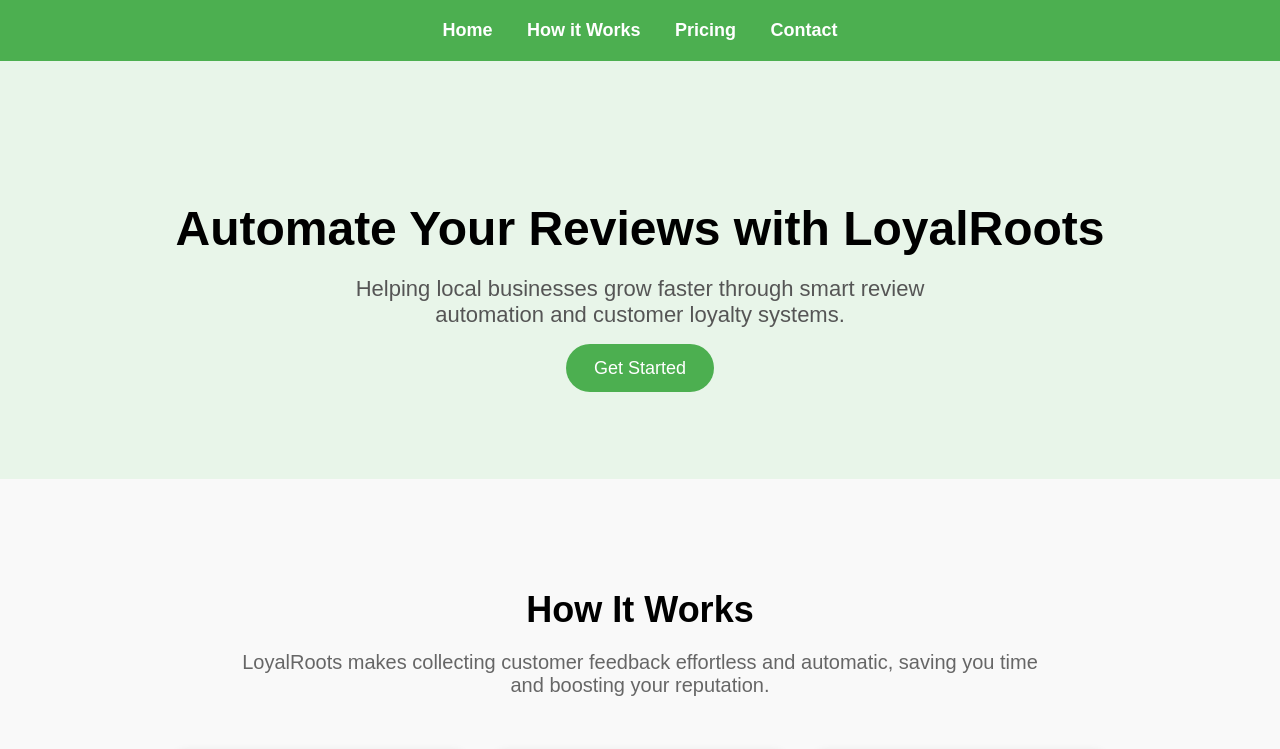
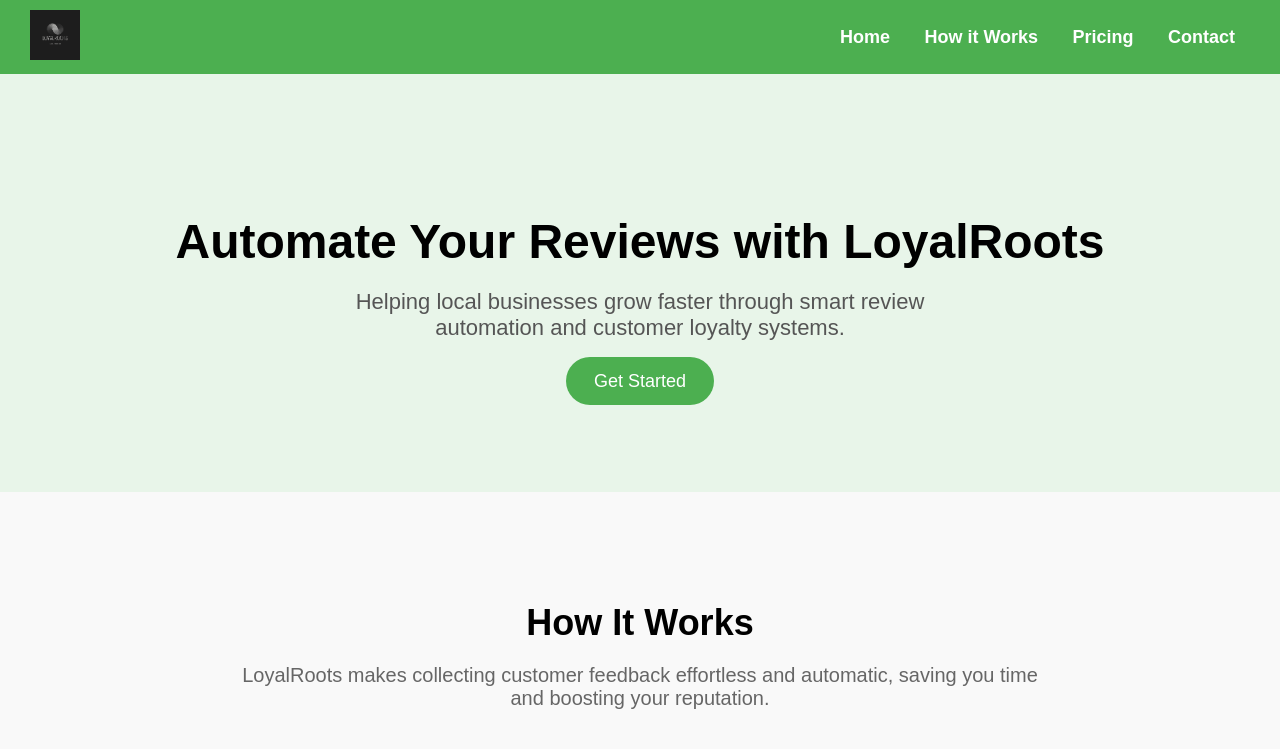
Before and after one commit to Bp3514282026/loyalroots, a plain HTML site: page index.html in a window 1280 px wide. Shown: the top 749 px of the page. Drawn offline with Linux system fonts and the light colour scheme.

Commit message:
Update index.html

```diff
--- a/index.html
+++ b/index.html
@@ -116,11 +116,16 @@
 <body>
 
 <!-- Navbar -->
-<nav>
-    <a href="#home">Home</a>
-    <a href="#how">How it Works</a>
-    <a href="#pricing">Pricing</a>
-    <a href="#contact">Contact</a>
+<nav style="display: flex; align-items: center; justify-content: space-between; padding: 10px 30px; background-color: #4CAF50;">
+    <div>
+        <img src="LoYALROOTS.png" alt="LoyalRoots Logo" style="height: 50px;">
+    </div>
+    <div>
+        <a href="#home">Home</a>
+        <a href="#how">How it Works</a>
+        <a href="#pricing">Pricing</a>
+        <a href="#contact">Contact</a>
+    </div>
 </nav>
 
 <!-- Hero Section -->
```
